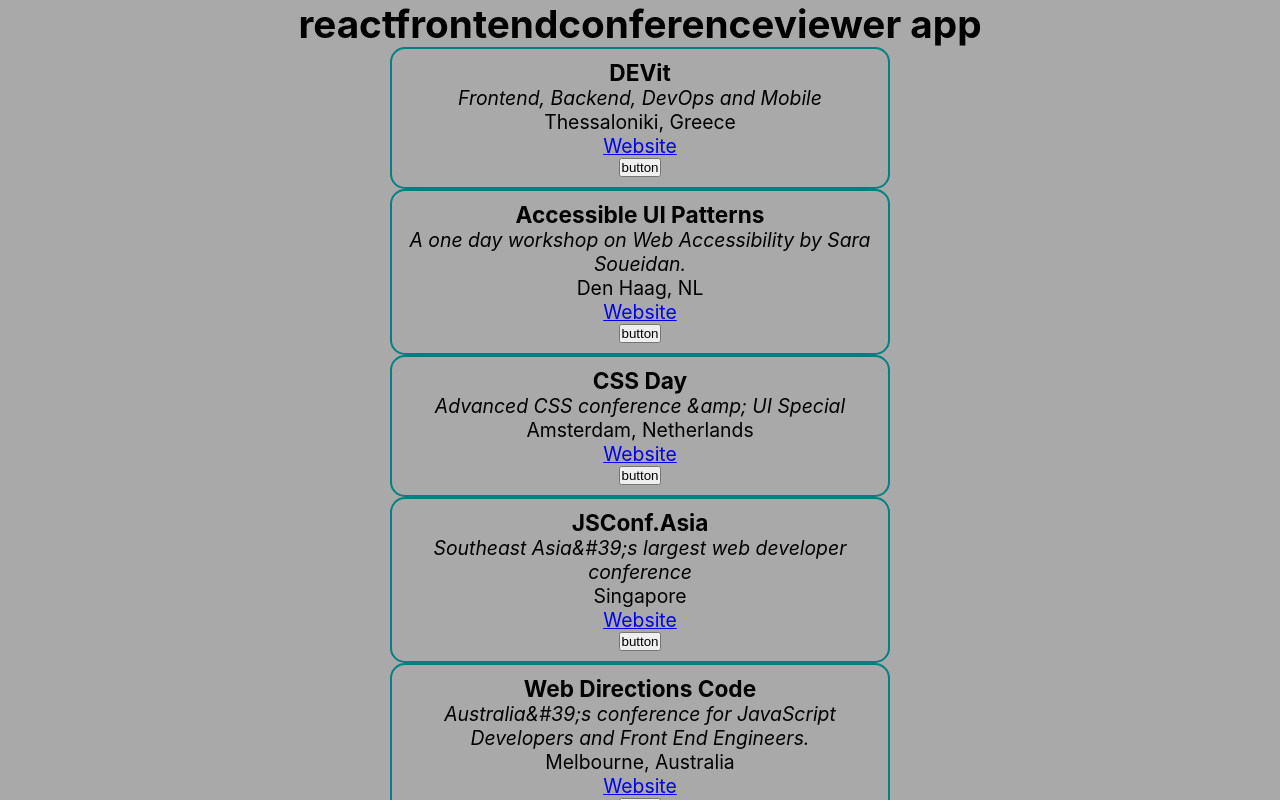
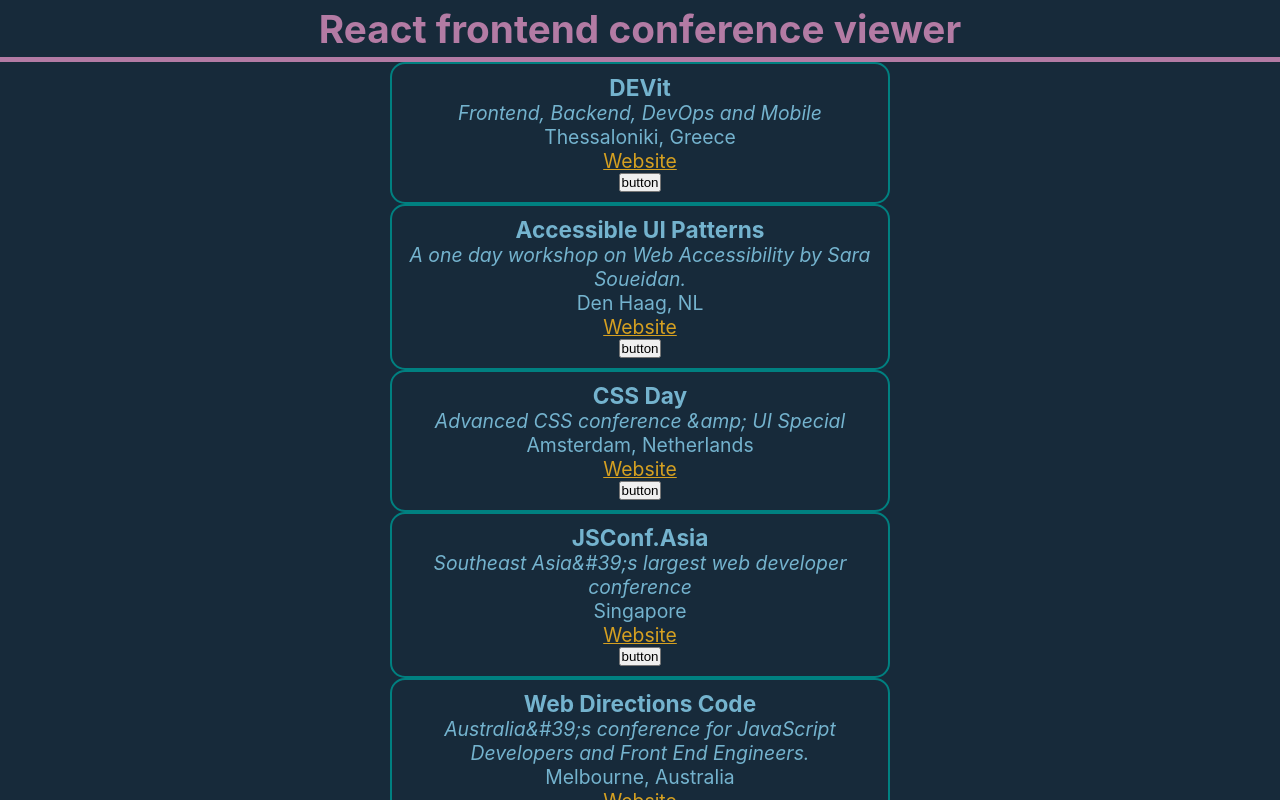
Before and after one commit to willworth/reactfrontendconferenceviewer, a React (Create React App) app: page / in a window 1280 px wide. Shown: the top 800 px of the page. Built offline with nearby package versions, Linux system fonts and the light colour scheme.

Commit message:
shortlist working

```diff
--- a/src/App.css
+++ b/src/App.css
@@ -9,7 +9,18 @@
 }
 html,
 body {
-  background-color: darkgray;
+  background-color: #172a3a;
+  color: #74b3ce;
   font-size: 1.1rem;
   height: 100%;
 }
+
+a {
+  color: #d5a021;
+}
+
+h1 {
+  color: #b37ba4;
+  border-bottom: solid 5px #b37ba4;
+  padding: 5px;
+}
--- a/src/Container.js
+++ b/src/Container.js
@@ -16,30 +16,72 @@
 
 const alteredConfs = confsJson.conferences.map(addConfDetails);
 
-export default class Container extends Component {
+class Container extends Component {
   constructor(props) {
     super(props);
     this.state = {
       confs: alteredConfs
     };
+    this.toggleShortlist = this.toggleShortlist.bind(this);
+    // this.getShortlistedConfs = this.getShortlistedConfs.bind(this);
   }
 
+  toggleShortlist(id) {
+    const updatedShortlist = this.state.confs.map(c => {
+      if (c.id === id) {
+        return { ...c, isShortlisted: !c.isShortlisted };
+      } else {
+        return c;
+      }
+    });
+    this.setState({
+      confs: updatedShortlist
+    });
+  }
+
+  // getShortlistedConfs() {
+  //   const shortlistedConfs = this.state.confs.filter(function(conf) {
+  //     return conf.isShortlisted;
+  //   });
+  // }
+
   render() {
+    let newShortlist = this.state.confs.filter(conf => conf.isShortlisted);
     return (
       <div className="Container">
-        {/* <p> conf title is + {this.state.confs[0].title}</p> */}
         <Heading />
+        <div className="Listings">
           {this.state.confs.map(c => (
             <Listing
               key={c.id}
+              id={c.id}
               title={c.title}
               location={c.location}
               url={c.url}
               byline={c.byline}
-            onshortlist={c.onshortlist}
+              onshortlist={c.isShortlisted}
+              toggler={this.toggleShortlist}
             />
           ))}
+        </div>
+        <div className="Shortlist">
+          <h1>SHORTLIST</h1>
+          {newShortlist.map(c => (
+            <Listing
+              key={c.id}
+              id={c.id}
+              title={c.title}
+              location={c.location}
+              url={c.url}
+              byline={c.byline}
+              onshortlist={c.isShortlisted}
+              toggler={this.toggleShortlist}
+            />
+          ))}
+        </div>
       </div>
     );
   }
 }
+
+export default Container;
--- a/src/Heading.js
+++ b/src/Heading.js
@@ -1,5 +1,5 @@
 import React from "react";
 function Heading() {
-  return <h1 className="Heading">reactfrontendconferenceviewer app</h1>;
+  return <h1 className="Heading">React frontend conference viewer</h1>;
 }
 export default Heading;
--- a/src/Listing.js
+++ b/src/Listing.js
@@ -5,8 +5,13 @@
   constructor(props) {
     super(props);
     this.state = {
-      onshortlist: this.props.onshortlist
+      onshortlist: this.props.isShortlisted
     };
+    this.handleToggle = this.handleToggle.bind(this);
+  }
+
+  handleToggle(e) {
+    this.props.toggler(this.props.id);
   }
 
   render() {
@@ -18,9 +23,11 @@
           <em>{this.props.byline}</em>
         </p>
         <p>{this.props.location}</p>
-        <a href={this.props.url}>Website</a>
-
-        <button>button</button>
+        <p>
+          {" "}
+          <a href={this.props.url}>Website</a>
+        </p>
+        <button onClick={this.handleToggle}>button</button>
       </div>
     );
   }
```
Also changed, not shown: 1 other file (tests, documents, lock files or other folders). Lines whose indentation alone changed are shown as unchanged.
